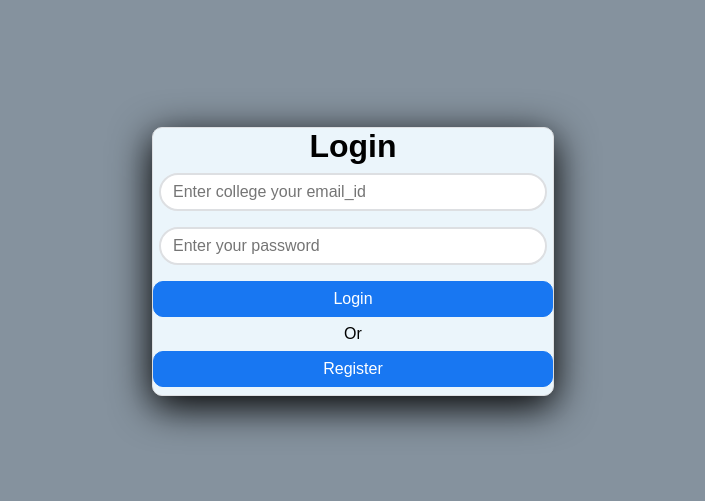
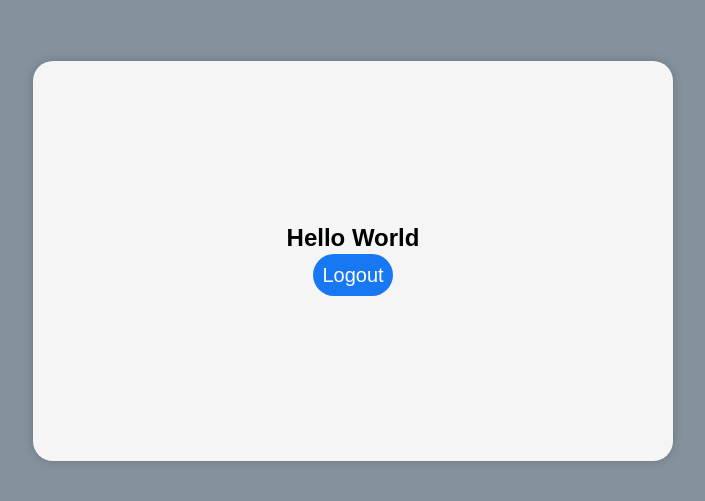
Before and after one commit to Teuton-Roy/login-and-register-app, a React (Create React App) app: page / in a window 1280 px wide. Shown: the part 139-640 px from the top of the page, without its empty margins (287-992 px from the left). Built offline with nearby package versions, Linux system fonts and the light colour scheme.

Commit message:
install (npm i react-router-dom) for routing every page and code change in App.js

```diff
--- a/package.json
+++ b/package.json
@@ -9,6 +9,7 @@
     "axios": "^1.2.2",
     "react": "^18.2.0",
     "react-dom": "^18.2.0",
+    "react-router-dom": "^6.6.2",
     "react-scripts": "5.0.1",
     "web-vitals": "^2.1.4"
   },
--- a/src/App.js
+++ b/src/App.js
@@ -5,14 +5,39 @@ import './App.css'
 import Homepage from "./components/homepage/homepage"
 import Login from "./components/login/login"
 import Register from "./components/register/register"
+//import react-dom//
+import {
+  BrowserRouter as Router,
+  Switch,
+  Route
+} from "react-router-dom";
 
 
 function App() {
   return (
     <div className="App">
-      {/* <Homepage /> */}
+
+      <Router>
+        <Switch>
+
+          <Route path="/login">
+            <Login />
+          </Route>
+
+          <Route path="/register">
+            <Register />
+          </Route>
+
+          <Route path="/">
+            <Homepage />
+          </Route>
+
+        </Switch>
+      </Router>
+
+      {/* <Homepage />
       <Login />
-      {/* <Register /> */}
+      <Register /> */}
     </div>
   );
 }
--- a/src/components/login/login.js
+++ b/src/components/login/login.js
@@ -34,7 +34,7 @@ const Login = () => {
     return (
         <div className="login">
 
-            {/* {console.log("User", user)} */}
+            {console.log("User", user)}
 
             <h1>Login</h1>
 
```
Also changed, not shown: 1 other file (tests, documents, lock files or other folders).
